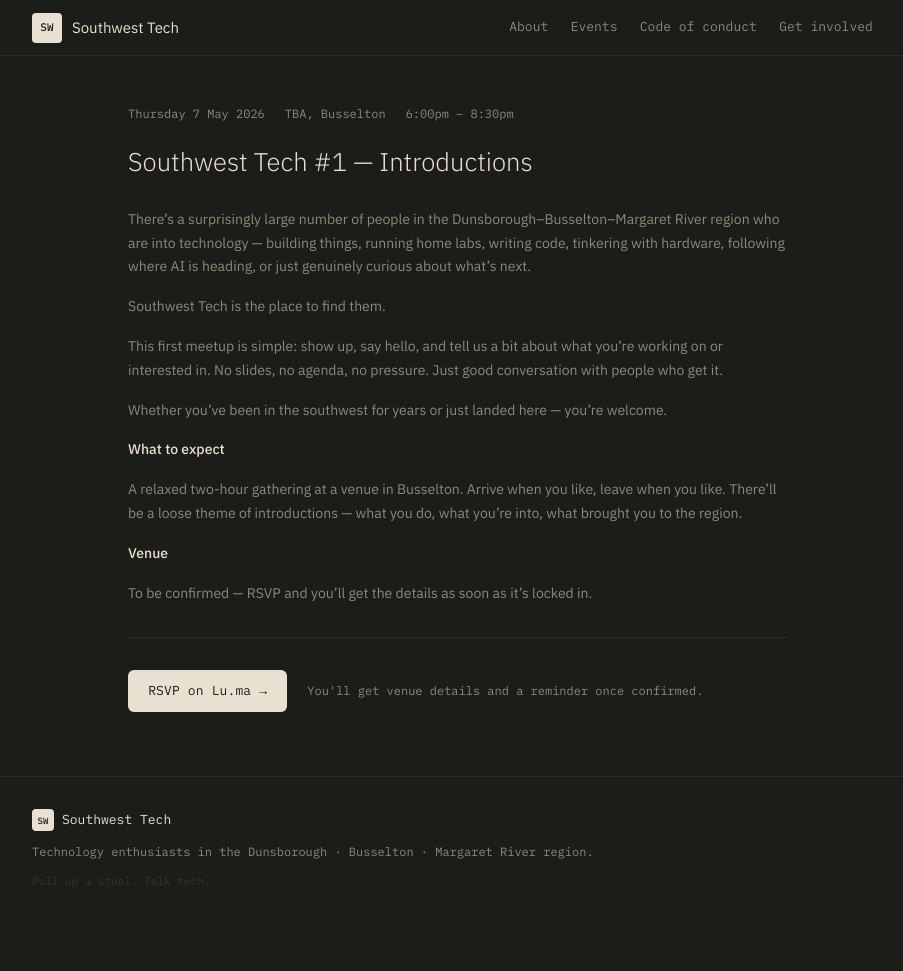
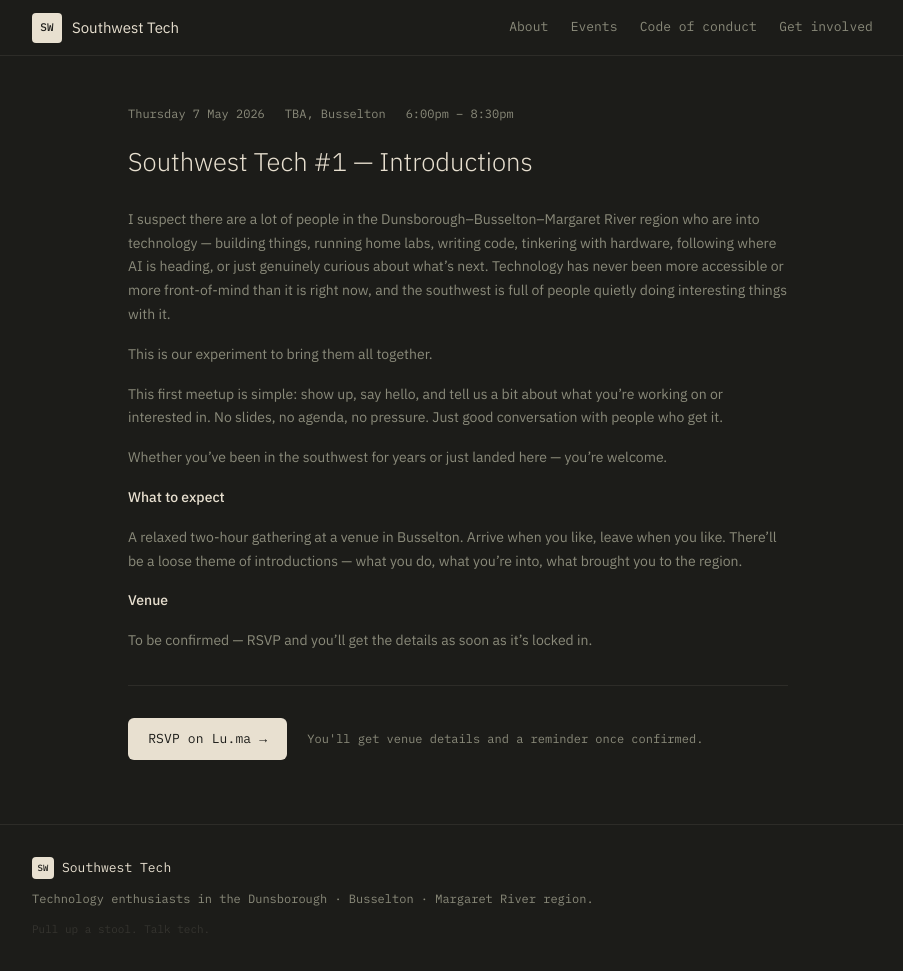
Before and after one commit to swtech-au/southwest-tech, a Jekyll site: the page built from _events/2026-05-07-first-meetup.md, in a window 1280 px wide and 971 px high. Shown: the whole window, without its empty margins (182-1085 px from the left). Built offline with Jekyll 4.4.1, drawn with Linux system fonts in a browser that asks for light colours.

Commit message:
Update first event description with new opening framing
Co-Authored-By: Claude Sonnet 4.6 <noreply@anthropic.com>

```diff
--- a/_events/2026-05-07-first-meetup.md
+++ b/_events/2026-05-07-first-meetup.md
@@ -8,9 +8,9 @@ excerpt: The first Southwest Tech meetup. Come along, introduce yourself, and me
 rsvp_url: https://luma.com/a5tunjsx
 ---
 
-There's a surprisingly large number of people in the Dunsborough–Busselton–Margaret River region who are into technology — building things, running home labs, writing code, tinkering with hardware, following where AI is heading, or just genuinely curious about what's next.
+I suspect there are a lot of people in the Dunsborough–Busselton–Margaret River region who are into technology — building things, running home labs, writing code, tinkering with hardware, following where AI is heading, or just genuinely curious about what's next. Technology has never been more accessible or more front-of-mind than it is right now, and the southwest is full of people quietly doing interesting things with it.
 
-Southwest Tech is the place to find them.
+This is our experiment to bring them all together.
 
 This first meetup is simple: show up, say hello, and tell us a bit about what you're working on or interested in. No slides, no agenda, no pressure. Just good conversation with people who get it.
 
```
